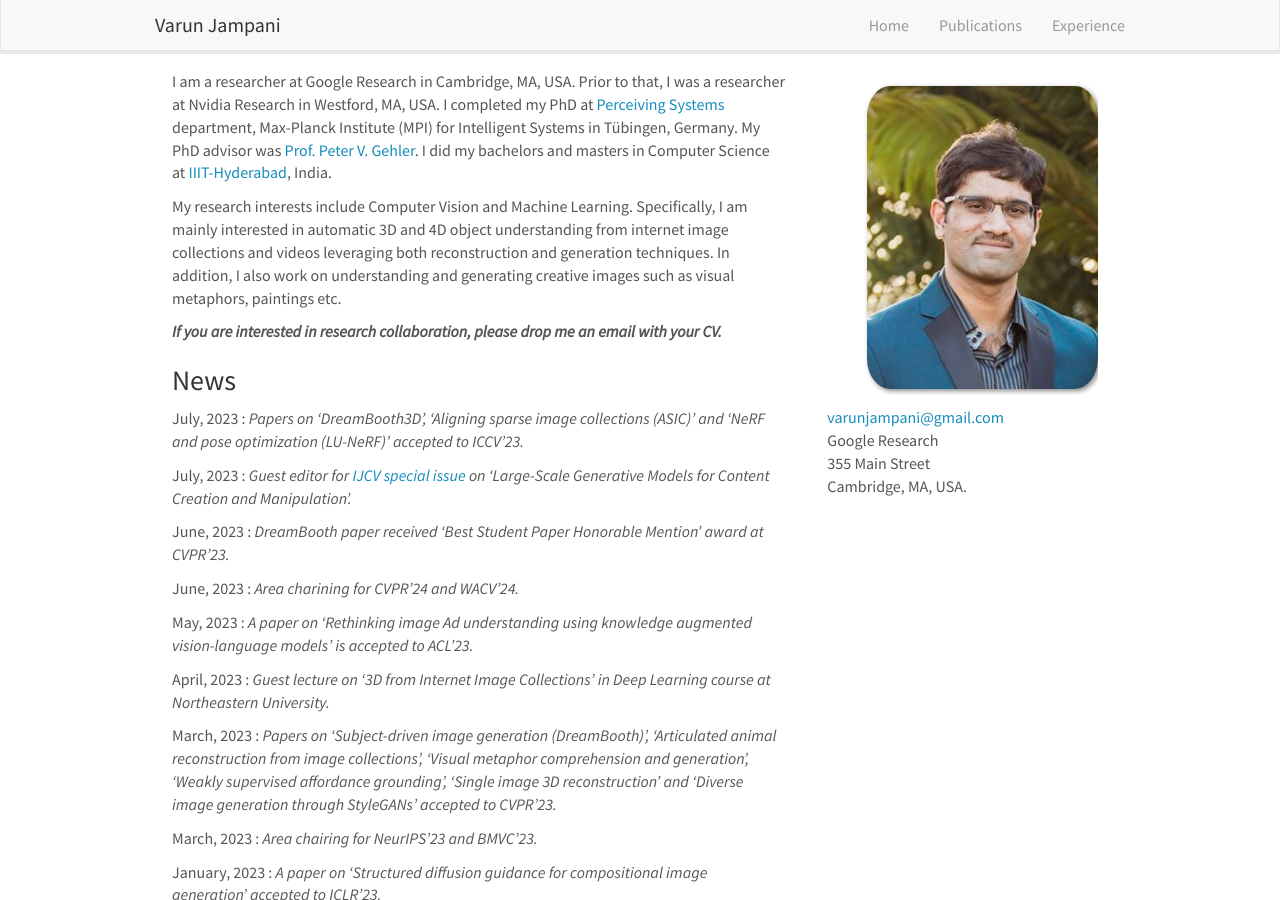
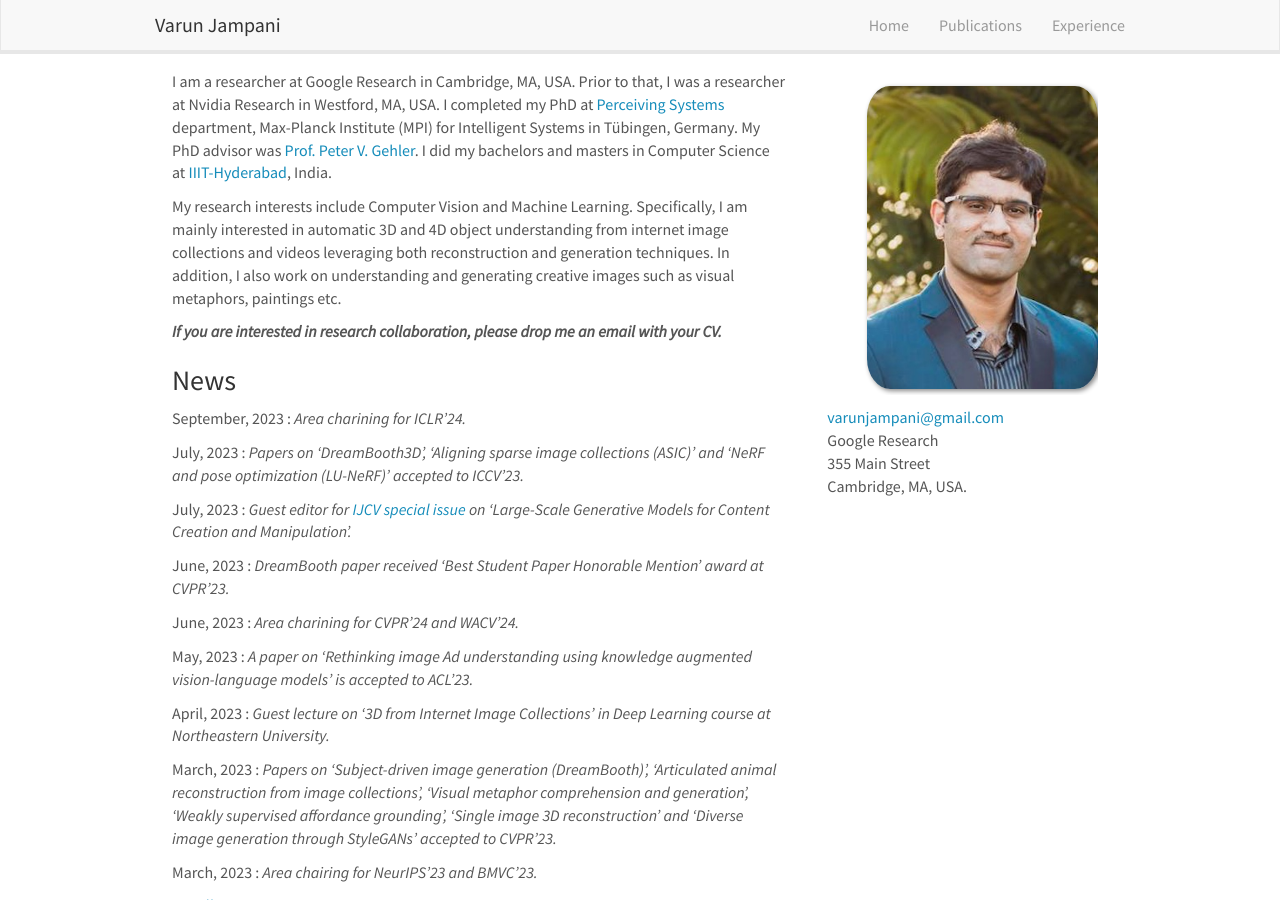
Before and after one commit to varunjampani/varunjampani.github.io, a Jekyll site: the page built from _pages/home.md, in a window 1280 px wide and 900 px high. Built offline with Jekyll 4.4.1, drawn with Linux system fonts in a browser that asks for light colours; nearby versions of some CDN libraries.

Commit message:
Update news.yml

```diff
--- a/_data/news.yml
+++ b/_data/news.yml
@@ -1,3 +1,6 @@
+- date: September, 2023
+  headline: Area charining for ICLR'24.
+
 - date: July, 2023
   headline: Papers on 'DreamBooth3D', 'Aligning sparse image collections (ASIC)' and 'NeRF and pose optimization (LU-NeRF)' accepted to ICCV'23.
 
```
